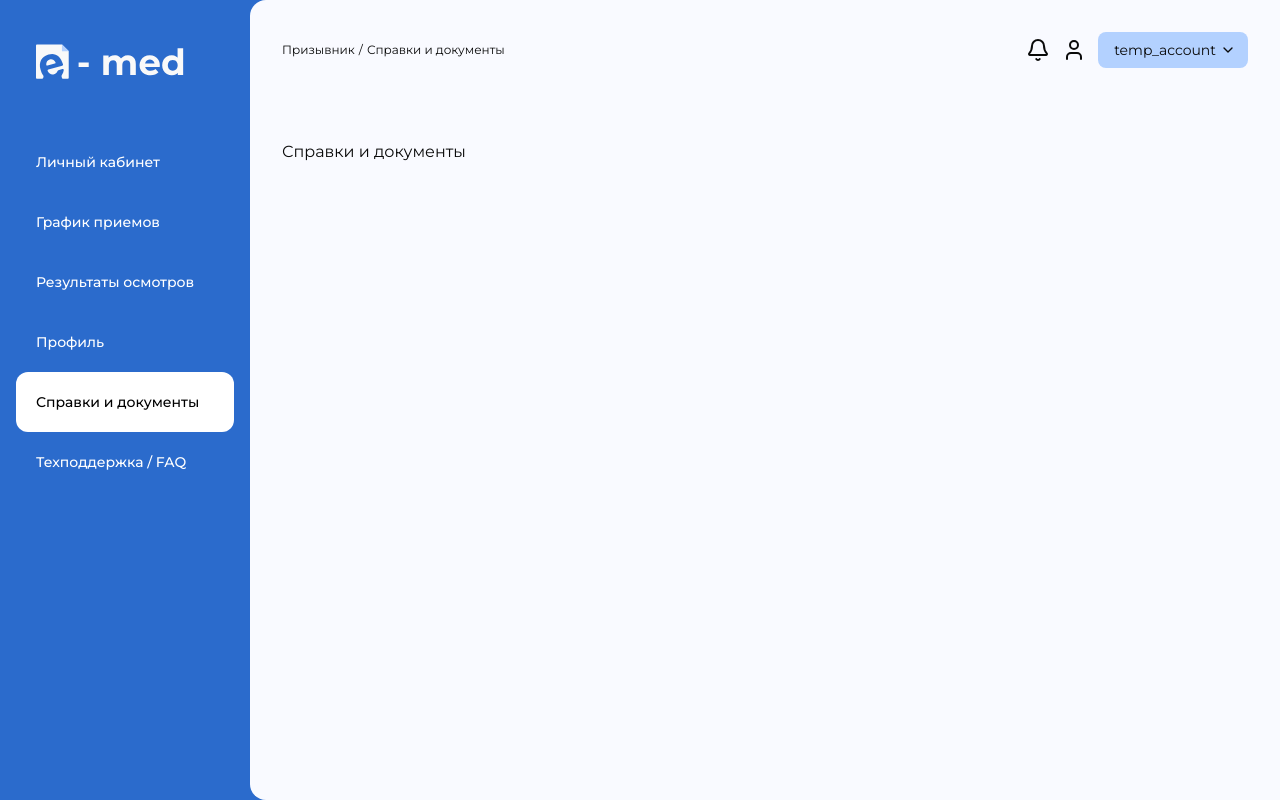
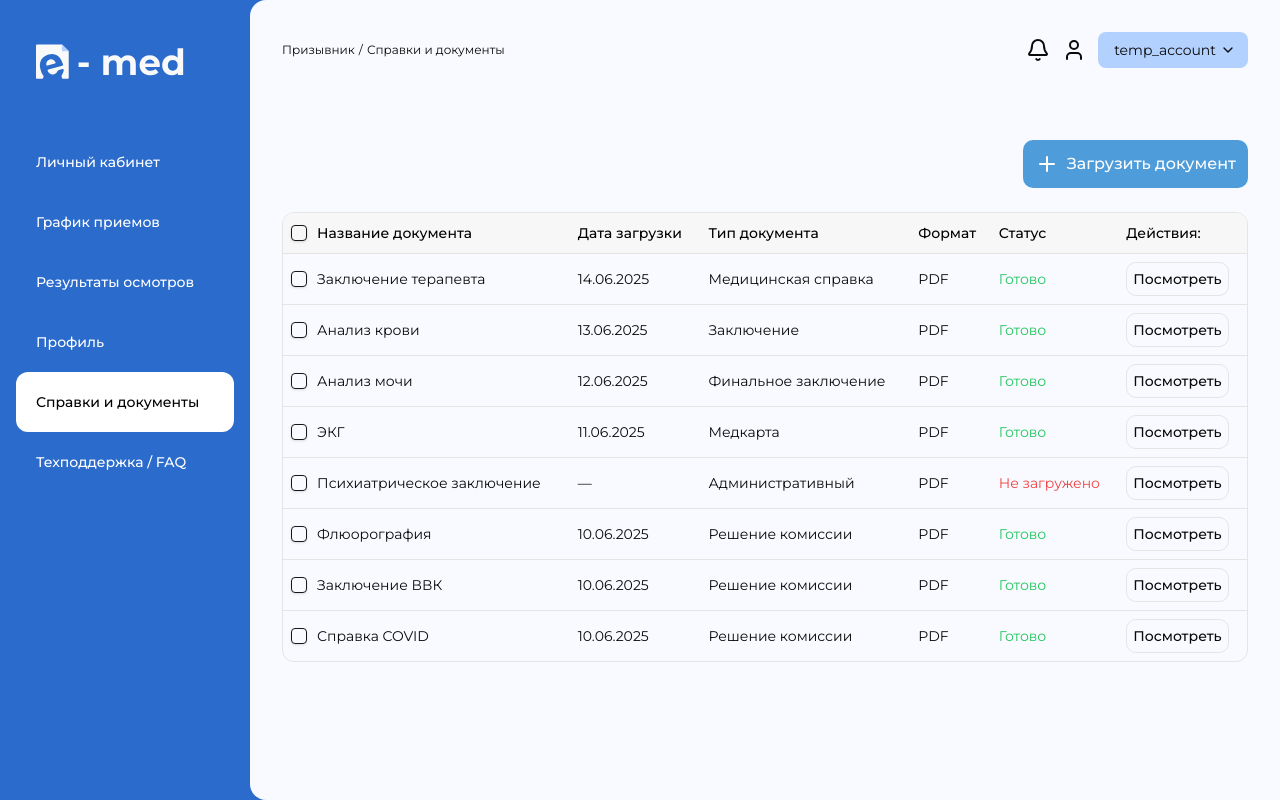
Before and after one commit to d1maash/emed-frontend, a Next.js app: page /recruit/docs in a window 1280 px wide. Built offline with nearby package versions, Linux system fonts and the light colour scheme; no server answers.

Commit message:
feat: added recruit docs page

```diff
--- a/app/recruit/docs/page.tsx
+++ b/app/recruit/docs/page.tsx
@@ -1,5 +1,210 @@
-const page = () => {
-  return <div>Справки и документы</div>;
+"use client";
+
+import MyButton from "@/components/myui/MyButton";
+import { Plus } from "lucide-react";
+import {
+  Table,
+  TableHeader,
+  TableBody,
+  TableRow,
+  TableHead,
+  TableCell,
+} from "@/components/ui/table";
+import { Checkbox } from "@/components/ui/checkbox";
+import React, { useState, useRef, useEffect } from "react";
+
+type StatusColor = "success" | "error";
+interface DocumentRow {
+  id: number;
+  name: string;
+  date: string;
+  type: string;
+  format: string;
+  status: string;
+  statusColor: StatusColor;
+  action: string;
+}
+
+const mockDocs: DocumentRow[] = [
+  {
+    id: 1,
+    name: "Заключение терапевта",
+    date: "14.06.2025",
+    type: "Медицинская справка",
+    format: "PDF",
+    status: "Готово",
+    statusColor: "success",
+    action: "Посмотреть",
+  },
+  {
+    id: 2,
+    name: "Анализ крови",
+    date: "13.06.2025",
+    type: "Заключение",
+    format: "PDF",
+    status: "Готово",
+    statusColor: "success",
+    action: "Посмотреть",
+  },
+  {
+    id: 3,
+    name: "Анализ мочи",
+    date: "12.06.2025",
+    type: "Финальное заключение",
+    format: "PDF",
+    status: "Готово",
+    statusColor: "success",
+    action: "Посмотреть",
+  },
+  {
+    id: 4,
+    name: "ЭКГ",
+    date: "11.06.2025",
+    type: "Медкарта",
+    format: "PDF",
+    status: "Готово",
+    statusColor: "success",
+    action: "Посмотреть",
+  },
+  {
+    id: 5,
+    name: "Психиатрическое заключение",
+    date: "—",
+    type: "Административный",
+    format: "PDF",
+    status: "Не загружено",
+    statusColor: "error",
+    action: "Посмотреть",
+  },
+  {
+    id: 6,
+    name: "Флюорография",
+    date: "10.06.2025",
+    type: "Решение комиссии",
+    format: "PDF",
+    status: "Готово",
+    statusColor: "success",
+    action: "Посмотреть",
+  },
+  {
+    id: 7,
+    name: "Заключение ВВК",
+    date: "10.06.2025",
+    type: "Решение комиссии",
+    format: "PDF",
+    status: "Готово",
+    statusColor: "success",
+    action: "Посмотреть",
+  },
+  {
+    id: 8,
+    name: "Справка COVID",
+    date: "10.06.2025",
+    type: "Решение комиссии",
+    format: "PDF",
+    status: "Готово",
+    statusColor: "success",
+    action: "Посмотреть",
+  },
+];
+
+const statusColorMap: Record<StatusColor, string> = {
+  success: "text-green-500",
+  error: "text-red-500",
 };
 
-export default page;
+const Page = () => {
+  const [selected, setSelected] = useState<number[]>([]);
+  const allCheckboxRef = useRef<HTMLButtonElement>(null);
+
+  useEffect(() => {
+    if (allCheckboxRef.current) {
+      (allCheckboxRef.current as any).indeterminate =
+        selected.length > 0 && selected.length < mockDocs.length;
+    }
+  }, [selected]);
+
+  const toggleAll = () => {
+    if (selected.length === mockDocs.length) setSelected([]);
+    else setSelected(mockDocs.map((d) => d.id));
+  };
+  const toggleOne = (id: number) => {
+    setSelected((prev) =>
+      prev.includes(id) ? prev.filter((i) => i !== id) : [...prev, id]
+    );
+  };
+
+  return (
+    <div>
+      <div className="flex items-center justify-end">
+        <MyButton variant="filled" className="flex items-center p-3 gap-2">
+          <Plus />
+          Загрузить документ
+        </MyButton>
+      </div>
+      <div className="mt-6 border rounded-xl overflow-hidden">
+        <Table>
+          <TableHeader>
+            <TableRow className="bg-[#F7F7F8]">
+              <TableHead>
+                <Checkbox
+                  ref={allCheckboxRef}
+                  checked={selected.length === mockDocs.length}
+                  onCheckedChange={toggleAll}
+                  aria-label="Выбрать все"
+                />
+              </TableHead>
+              <TableHead className="font-medium text-black">
+                Название документа
+              </TableHead>
+              <TableHead className="font-medium text-black">
+                Дата загрузки
+              </TableHead>
+              <TableHead className="font-medium text-black">
+                Тип документа
+              </TableHead>
+              <TableHead className="font-medium text-black">Формат</TableHead>
+              <TableHead className="font-medium text-black">Статус</TableHead>
+              <TableHead className="font-medium text-black">
+                Действия:
+              </TableHead>
+            </TableRow>
+          </TableHeader>
+          <TableBody>
+            {mockDocs.map((doc) => (
+              <TableRow key={doc.id}>
+                <TableCell>
+                  <Checkbox
+                    checked={selected.includes(doc.id)}
+                    onCheckedChange={() => toggleOne(doc.id)}
+                    aria-label="Выбрать строку"
+                  />
+                </TableCell>
+                <TableCell>{doc.name}</TableCell>
+                <TableCell>{doc.date}</TableCell>
+                <TableCell>{doc.type}</TableCell>
+                <TableCell>{doc.format}</TableCell>
+                <TableCell>
+                  <span className={statusColorMap[doc.statusColor]}>
+                    {doc.status}
+                  </span>
+                </TableCell>
+                <TableCell>
+                  <MyButton
+                    variant="outline"
+                    size="small"
+                    className="text-sm p-1.5"
+                  >
+                    {doc.action}
+                  </MyButton>
+                </TableCell>
+              </TableRow>
+            ))}
+          </TableBody>
+        </Table>
+      </div>
+    </div>
+  );
+};
+
+export default Page;
```
